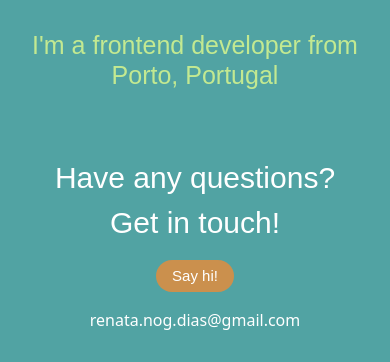
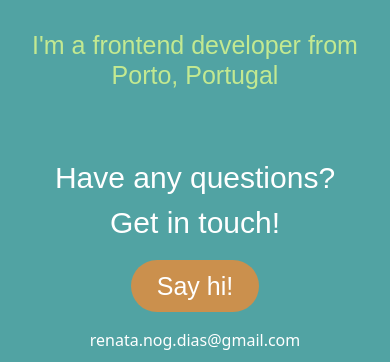
Before and after one commit to RenataNogDias/portfolio_project, a plain HTML site: page index.html in a window 390 px wide. Shown: the part 628-990 px from the top of the page. Drawn offline with nearby package versions, Linux system fonts and the light colour scheme; a web font is replaced by a local one.

Commit message:
adjusted css

```diff
--- a/index.html
+++ b/index.html
@@ -75,7 +75,7 @@
         Have any questions? <br />
         Get in touch!
       </p>
-      <a href="mailto:renata-nog.dias@gmail.com" class="btn button-main"
+      <a href="mailto:renata-nog.dias@gmail.com" class="btn" id="button-say-hi"
         >Say hi!</a
       >
       <div class="mt-3">renata.nog.dias@gmail.com</div>
--- a/styles/style.css
+++ b/styles/style.css
@@ -56,6 +56,16 @@ p {
   border-color: var(--border-color);
 }
 
+#button-say-hi {
+  background: var(--button-color);
+  border-radius: 50px;
+  color: white;
+  padding: 10px 25px;
+  line-height: 30px;
+  font-size: 25px;
+  font-family: var(--heading-btn-font-family);
+}
+
 .button-main {
   background: var(--button-color);
   border-radius: 50px;
@@ -84,7 +94,7 @@ p {
 }
 
 .my-work-header {
-  margin: 20px 50px;
+  margin: 30px 50px;
 }
 
 #contact-section {
@@ -108,10 +118,16 @@ p {
     font-size: 20px;
   }
 
+  #button-say-hi {
+    padding: 10px 25px;
+    line-height: 30px;
+    font-size: 25px;
+  }
+
   .button-main {
-    font-size: 15px;
+    font-size: 20px;
     line-height: 20px;
-    padding: 5px 15px;
+    padding: 15px 25px;
   }
 
   .my-work-container {
```
Also changed, not shown: about.html (+1 -1 lines), work.html (+1 -1 lines).
